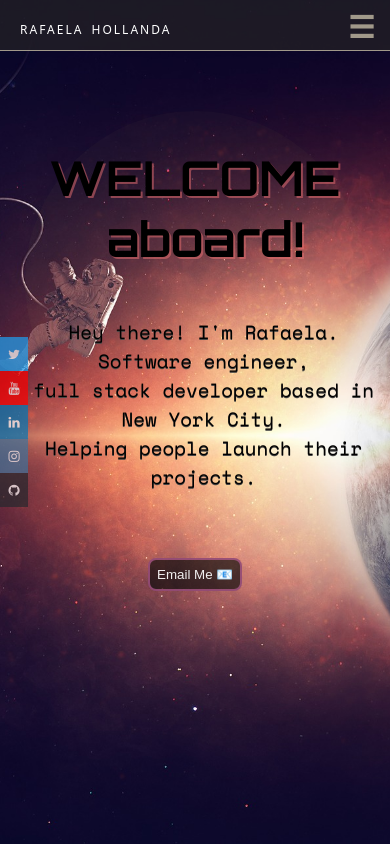
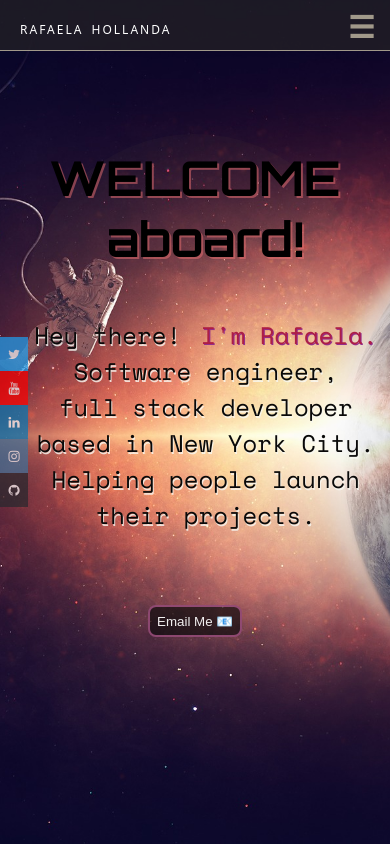
Before and after one commit to rphm95/Portfolio, a plain HTML site: page index.html in a window 390 px wide. Drawn offline with nearby package versions, Linux system fonts and the light colour scheme.

Commit message:
css and media query

```diff
--- a/index.html
+++ b/index.html
@@ -47,7 +47,7 @@
         <h1>WELCOME <br>
           <span class="not">aboard!</span></h1>
 
-          <p>Hey there! I'm Rafaela.  Software engineer, <br>
+          <p>Hey there!<span class="eu">I'm Rafaela.</span> Software engineer, <br>
             full stack developer based in New York City. <br>
             Helping people launch their projects. </p>
 
--- a/portfoliostyle.css
+++ b/portfoliostyle.css
@@ -1,3 +1,5 @@
+@import url('https://fonts.googleapis.com/css2?family=Orbitron:wght@700&display=swap');
+
 body{
     /* width: 100%; */
     height: 100%;
@@ -191,6 +193,7 @@ h7 {
 	text-shadow: 2px 2px #00000071;
 	letter-spacing: 2px;
     word-spacing: 2px;
+    font-family:'Orbitron', sans-serif;
 }
 
 
--- a/style.css
+++ b/style.css
@@ -309,7 +309,14 @@ h1{
 
 p{
     font-family: 'Space Mono', monospace;
+    color: #d8d6d4;
+	text-shadow: 1px 1px #000000cf;
 
+}
+
+.eu{
+    color: rgb(173, 30, 70);
+    text-shadow: 1px 1px rgb(148, 46, 141);
 }
 
 .different{
@@ -329,7 +336,7 @@ p{
 @media only screen and (max-width: 600px){
     #modal-content{
         width: 90%;
-        height: 57%;
+        height: 60%;
     }
 
     .icon-bar a{
@@ -353,4 +360,10 @@ p{
         height: 100%;
 
     }
+
+    p{
+        color:rgb(9, 9, 9);
+        font-size: 1.5rem;
+        text-shadow: 1px 2px rgba(248, 248, 242, 0.814);
+    }
 }
```
